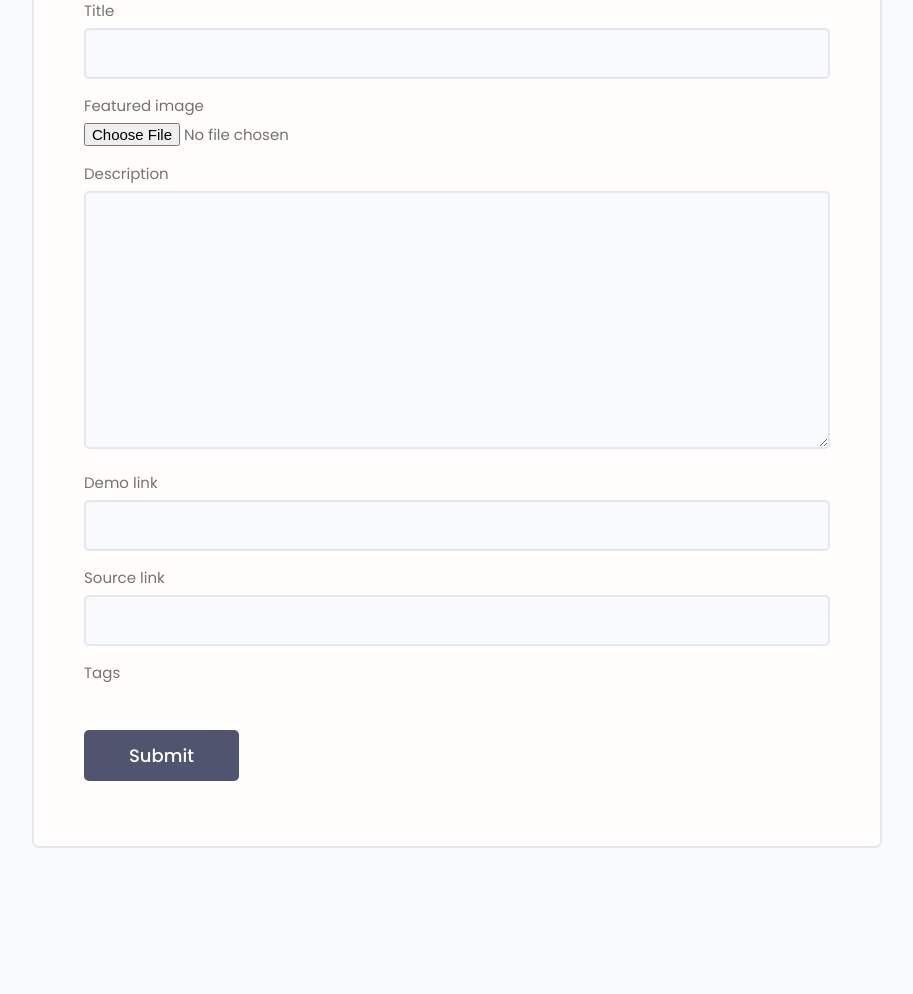
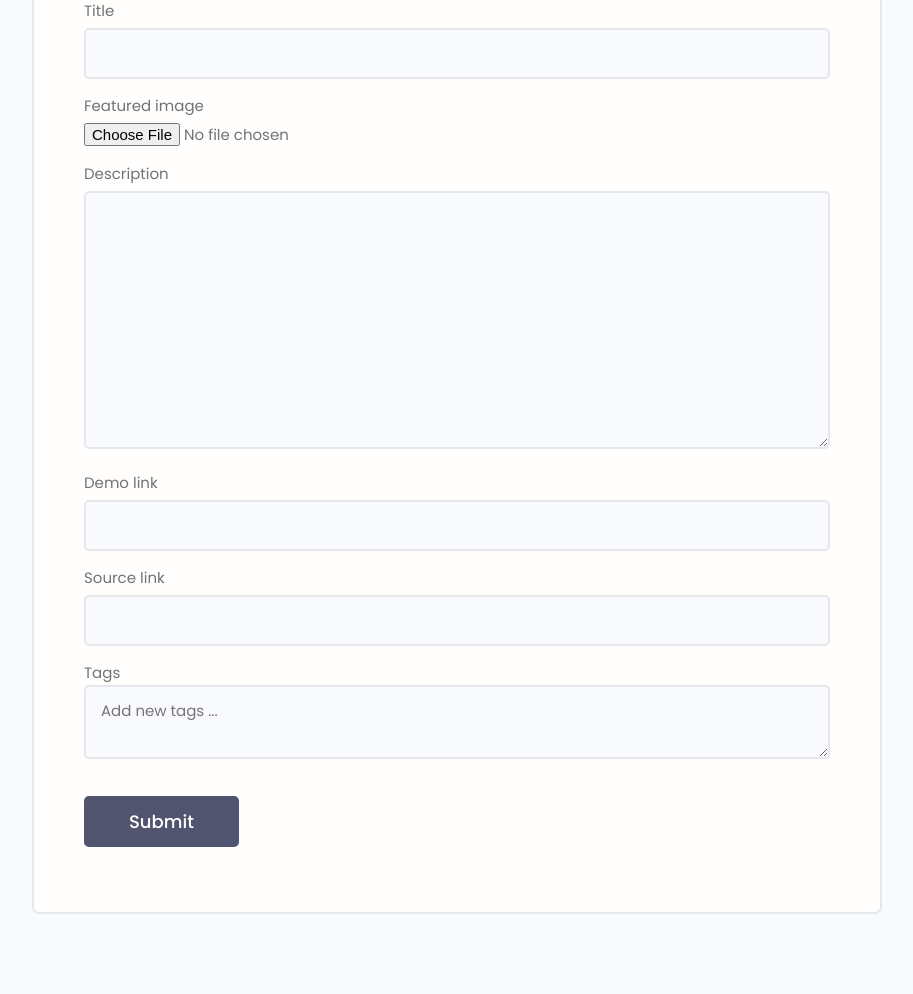
Before and after one commit to sahandtebyani/DeveloperFinderWebsite, a Django app: page /projects/create-project in a window 1280 px wide. Shown: the part 274-1268 px from the top of the page, without its empty margins (183-1096 px from the left). Before the commit the page ends 1122 px from the top, so only its background shows below. Run offline with Django 4.2, Linux system fonts and the light colour scheme; the visitor is signed in with stand-in values (Sample User, id 1); data that the repository does not hold is empty; some libraries are stand-ins or nearby versions.

Commit message:
Project update tag part was corrected

```diff
--- a/projects/forms.py
+++ b/projects/forms.py
@@ -7,7 +7,7 @@ class ProjectForm(forms.ModelForm):
     class Meta:
         model = Project
         fields = ['title', 'featured_image', 'description',
-                  'demo_link', 'source_link', 'tags']
+                  'demo_link', 'source_link']
         widgets = {
             'tags': forms.CheckboxSelectMultiple(),
         }
--- a/projects/templates/create_project.html
+++ b/projects/templates/create_project.html
@@ -18,6 +18,8 @@
                         {{ field }}
                     </div>
                     {% endfor %}
+                    <label for="formInput#text">Tags</label>
+                    <textarea name="newtags" class="input" placeholder="Add new tags ..."></textarea>
                     <input class="btn btn--sub btn--lg  my-md" type="submit" value="Submit" />
                 </form>
             </div>
--- a/projects/templates/update_project.html
+++ b/projects/templates/update_project.html
@@ -19,6 +19,9 @@
                         {{ field }}
                     </div>
                     {% endfor %}
+
+                    <label for="formInput#text">Tags</label>
+                    <textarea name="newtags" class="input" placeholder="Add new tags ..."></textarea>
                     <input class="btn btn--sub btn--lg  my-md" type="submit" value="Submit" />
                 </form>
             </div>
--- a/projects/views.py
+++ b/projects/views.py
@@ -1,5 +1,5 @@
 from django.shortcuts import render, redirect, get_object_or_404
-from .models import Project
+from .models import Project, Tag
 from .forms import ProjectForm, ReviewForm
 from django.contrib.auth.decorators import login_required
 from django.contrib import messages
@@ -12,15 +12,16 @@ def create_project(request):
     profile = request.user.profile
 
     if request.method == 'POST':
-        # newtags = request.POST.get('newtags').replace(',', " ").split()
+        newtags = request.POST.get('newtags').replace(',', ' ').split()
         form = ProjectForm(request.POST, request.FILES)
         if form.is_valid:
             project = form.save(commit=False)
             project.owner = profile
             project.save()
 
-            # for tag in newtags:
-            #     tag, created = Tag.objects.get_or_create(name=tag)
+            for tag in newtags:
+                tag, created = Tag.objects.get_or_create(name=tag)
+                project.tags.add(tag)
             return redirect('account')
 
     context = {'form': form}
@@ -34,9 +35,14 @@ def update_project(request, pk):
     form = ProjectForm(instance=project)
 
     if request.method == 'POST':
+        newtags = request.POST.get('newtags').replace(',', ' ').split()
+
         form = ProjectForm(request.POST, request.FILES, instance=project)
         if form.is_valid():
-            form.save()
+            project = form.save()
+            for tag in newtags:
+                tag, created = Tag.objects.get_or_create(name=tag)
+                project.tags.add(tag)
             return redirect('account')
     context = {
         'form': form
@@ -84,7 +90,7 @@ def project(request, pk):
         project_obj.get_vote_count
 
         messages.success(request, 'Your review was successfully submitted')
-        return redirect('project', pk= project_obj.id)
+        return redirect('project', pk=project_obj.id)
 
     context = {
         'project': project_obj,
--- a/users/signals.py
+++ b/users/signals.py
@@ -28,6 +28,7 @@ def create_profile(sender, instance, created, **kwargs):
             fail_silently=False
         )
 
+
 @receiver(post_save, sender=Profile)
 def update_user(sender, instance, created, **kwargs):
     profile = instance
@@ -42,5 +43,8 @@ def update_user(sender, instance, created, **kwargs):
 
 @receiver(post_delete, sender=Profile)
 def delete_user(sender, instance, **kwargs):
-    user = instance.user
-    user.delete()
+    try:
+        user = instance.user
+        user.delete()
+    except:
+        pass
```
Also changed, not shown: static/images/backend_path.jpg (added).
